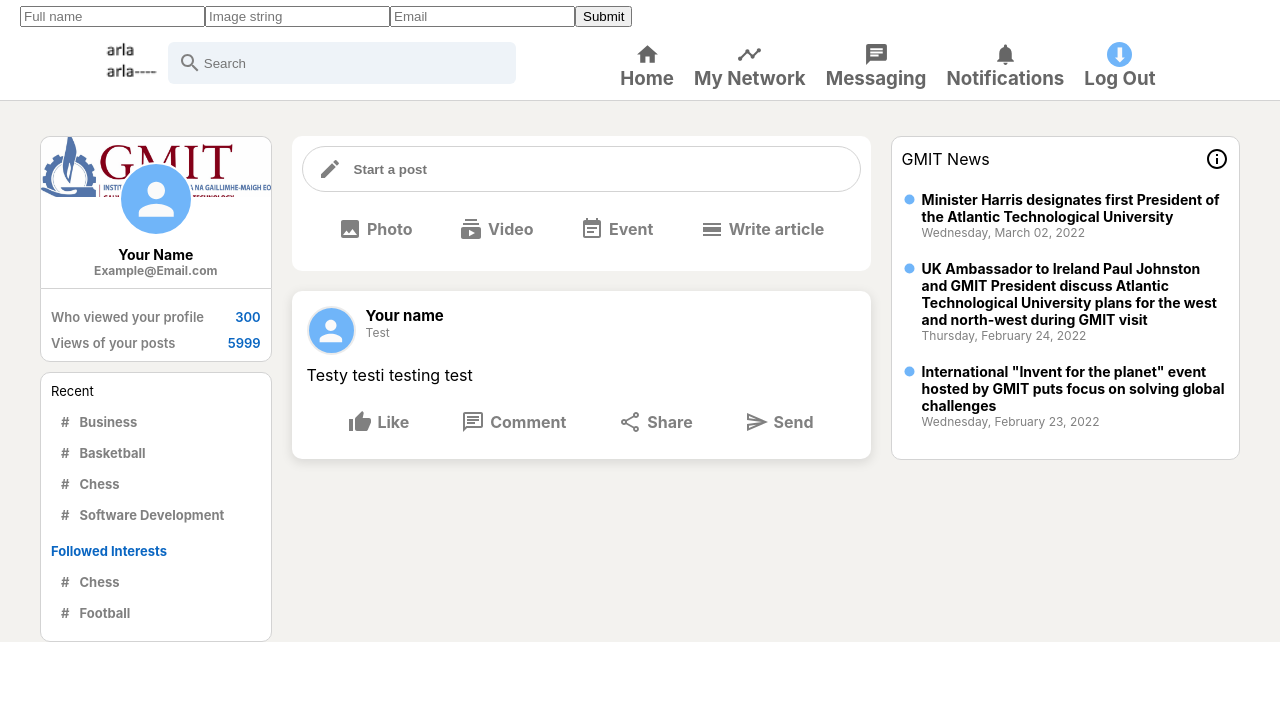
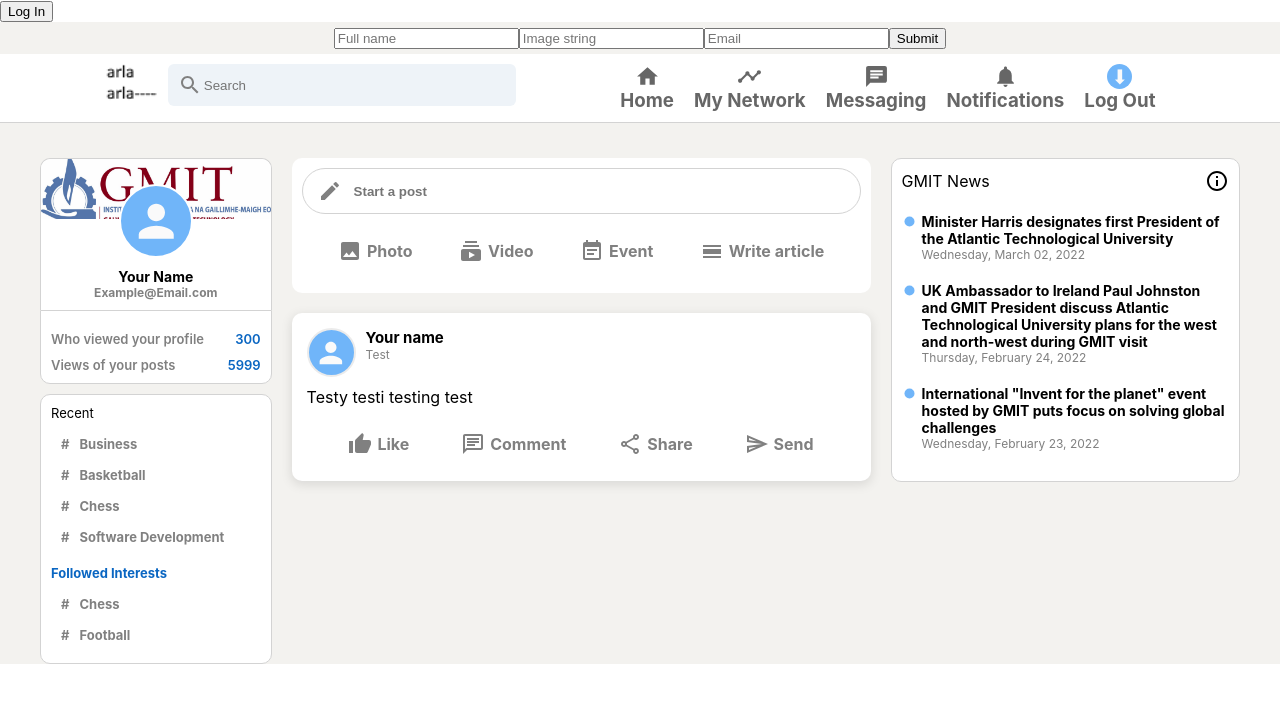
Before and after one commit to Pasha-Akito/Arla-Frontend, a React (Create React App) app in the folder app/: page / in a window 1280 px wide. Shown: the top 702 px of the page. Built offline with nearby package versions, Linux system fonts and the light colour scheme.

Commit message:
Login and logout completed

```diff
--- a/app/package.json
+++ b/app/package.json
@@ -4,12 +4,14 @@
   "private": true,
   "dependencies": {
     "@apollo/client": "^3.5.10",
+    "@auth0/auth0-react": "^1.9.0",
     "@material-ui/core": "^4.12.3",
     "@material-ui/icons": "^4.11.2",
     "@reduxjs/toolkit": "^1.8.0",
     "@testing-library/jest-dom": "^5.16.2",
     "@testing-library/react": "^12.1.3",
     "@testing-library/user-event": "^7.2.1",
+    "dotenv": "^16.0.0",
     "graphql": "^16.3.0",
     "react": "^17.0.2",
     "react-dom": "^17.0.2",
--- a/app/src/App.js
+++ b/app/src/App.js
@@ -1,17 +1,18 @@
-import React, { useState } from "react";
+import React from 'react';
 import './App.css';
 import Header from './components/Header/Header';
 import Sidebar from './components/Sidebar/Sidebar';
 import Feed from './components/Feed/Feed';
 import Widgets from './components/Widgets/Widgets';
 import Admin from './components/AdminAPI/Admin';
+import Login from './components/Login/Login';
 
 function App() {
-
   return (
     <div>
-      <Admin />
+      <Login />
       <div className="app">
+        <Admin />
         <Header />
         <div className='app__body'>
           <Sidebar />
--- /dev/null
+++ b/app/src/components/Login/Login.js
@@ -0,0 +1,18 @@
+import React from 'react'
+import { useAuth0 } from '@auth0/auth0-react'
+
+function Login() {
+
+    const { loginWithRedirect, logout, isAuthenticated } = useAuth0();
+
+    return (
+        <div>
+            {!isAuthenticated && (
+                <button onClick={() => loginWithRedirect()}>Log In</button>
+            )}
+            {isAuthenticated && <button onClick={() => logout()}>Log Out</button>}
+        </div>
+    )
+}
+
+export default Login
--- a/app/src/index.js
+++ b/app/src/index.js
@@ -5,12 +5,14 @@
 import store from './app/store';
 import { Provider } from 'react-redux';
 import * as serviceWorker from './serviceWorker';
-
 import {
   ApolloClient,
   InMemoryCache,
   ApolloProvider,
-  createHttpLink } from '@apollo/client';
+  createHttpLink
+} from '@apollo/client';
+import { Auth0Provider } from "@auth0/auth0-react";
+
 
 const httpLink = createHttpLink({
   uri: 'http://localhost:4000'
@@ -23,11 +25,18 @@
 
 ReactDOM.render(
   <React.StrictMode>
+    <Auth0Provider
+    domain='dev-z5v8jnvt.us.auth0.com'
+    clientId='xngUI2sEpiMj35U3hGO3LNb0K0lxhZeq'
+    redirectUri={window.location.origin}
+    audience='http://localhost:4000/'
+    >
       <Provider store={store}>
         <ApolloProvider client={client}>
           <App />
         </ApolloProvider>
       </Provider>
+    </Auth0Provider>
   </React.StrictMode>,
   document.getElementById('root')
 );
```
Also changed, not shown: 1 other file (tests, documents, lock files or other folders). Lines whose indentation alone changed are shown as unchanged.
